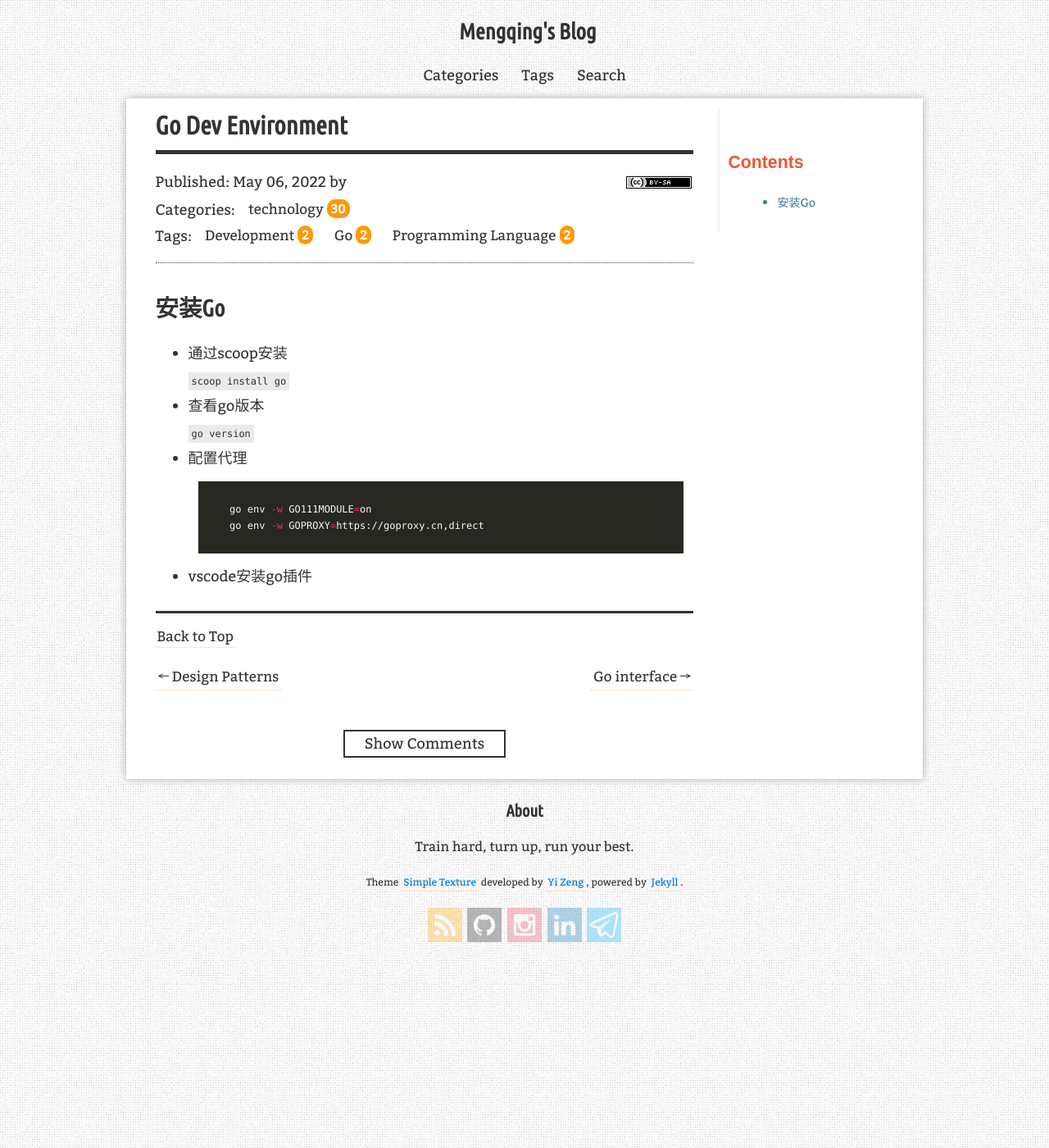
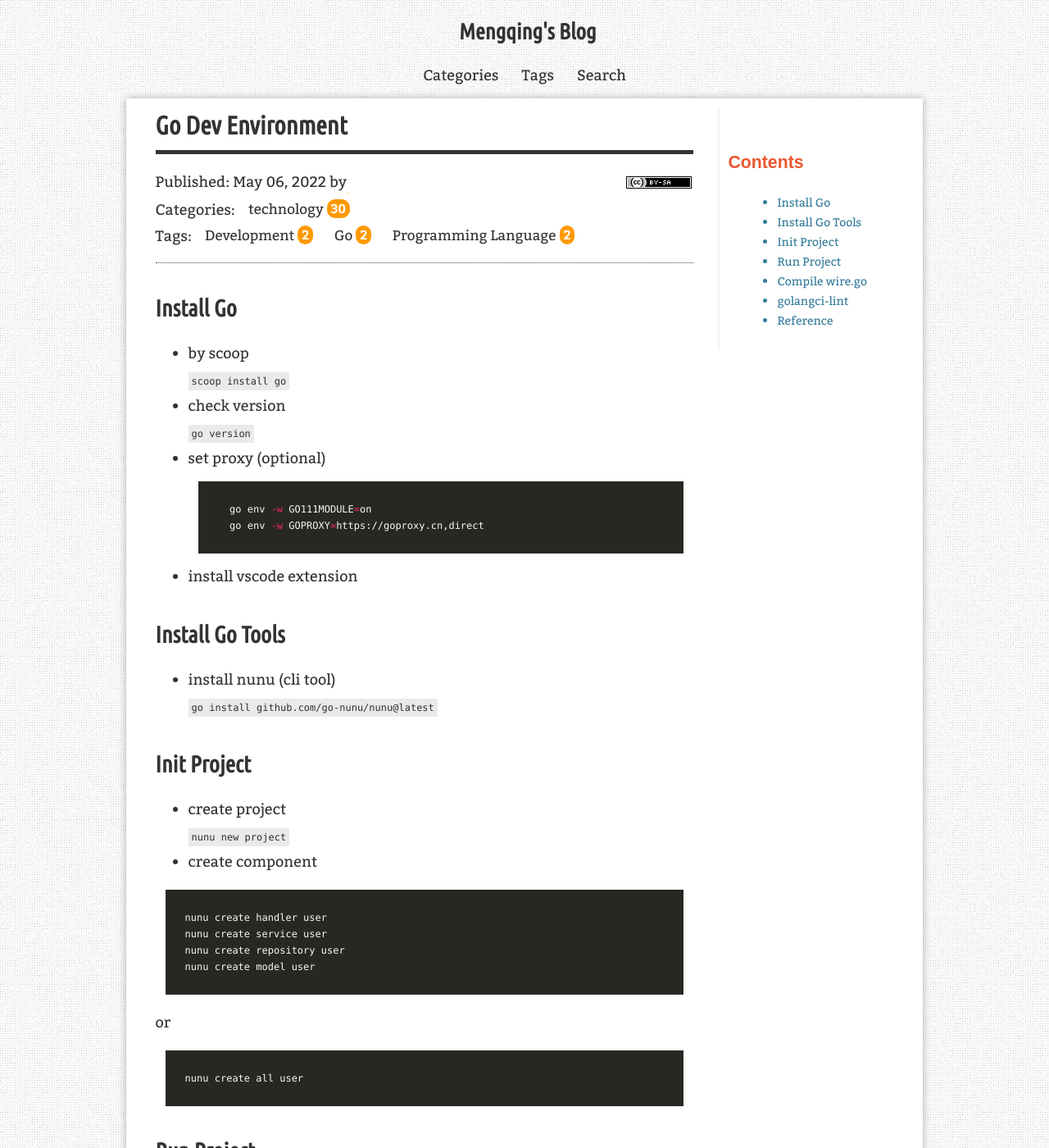
Before and after one commit to ElmTran/ElmTran.github.io, a Jekyll site: the page built from _posts/2022-05-06-go-dev-environment.md, in a window 1280 px wide and 1400 px high. Shown: the whole window at 82% size. Built offline with Jekyll 4.4.1, drawn with Linux system fonts in a browser that asks for light colours; comment, search, counter and statistics services are not loaded; some of the changed text lies outside the part shown.

Commit message:
update: post

````diff
--- a/_posts/2022-05-06-go-dev-environment.md
+++ b/_posts/2022-05-06-go-dev-environment.md
@@ -8,18 +8,68 @@ redirect_from:
   - /2022/05/06/
 ---
 
-## 安装Go
+## Install Go
 
-- 通过scoop安装
+- by scoop
+
   `scoop install go`
 
-- 查看go版本
+- check version
+
   `go version`
 
-- 配置代理
+- set proxy (optional)
     ```sh
     go env -w GO111MODULE=on
     go env -w GOPROXY=https://goproxy.cn,direct
     ```
 
-- vscode安装go插件
+- install vscode extension
+
+## Install Go Tools
+
+- install nunu (cli tool)
+
+  `go install github.com/go-nunu/nunu@latest`
+
+## Init Project
+
+- create project
+
+  `nunu new project`
+
+- create component
+
+```
+nunu create handler user
+nunu create service user
+nunu create repository user
+nunu create model user
+```
+
+or
+
+```
+nunu create all user
+```
+
+## Run Project
+
+- run project
+
+  `nunu run`
+
+## Compile wire.go
+
+- compile wire.go
+
+  `nunu wire`
+
+## golangci-lint
+
+- [Go 编写优雅规范的代码，静态代码扫描](https://mp.weixin.qq.com/s/Am7rTcbOFSKLRyggHcvaSA)
+
+
+## Reference
+
+- [go-nunu](https://github.com/go-nunu/nunu)
````
Also changed, not shown: _posts/2022-09-03-awesome-tools.md (+5 -0 lines), _posts/2023-08-05-awesome-resources.md (+2 -0 lines), _posts/2023-08-05-expriences.md (+1 -1 lines).
